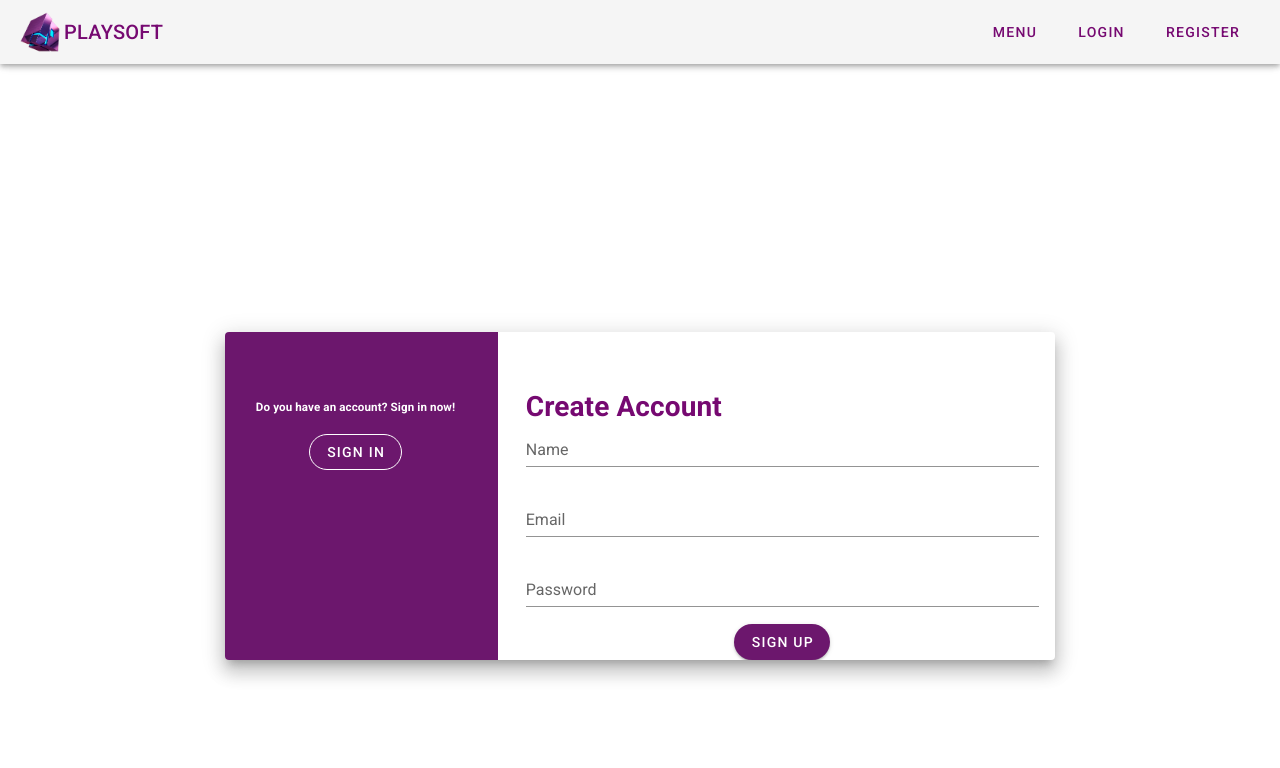
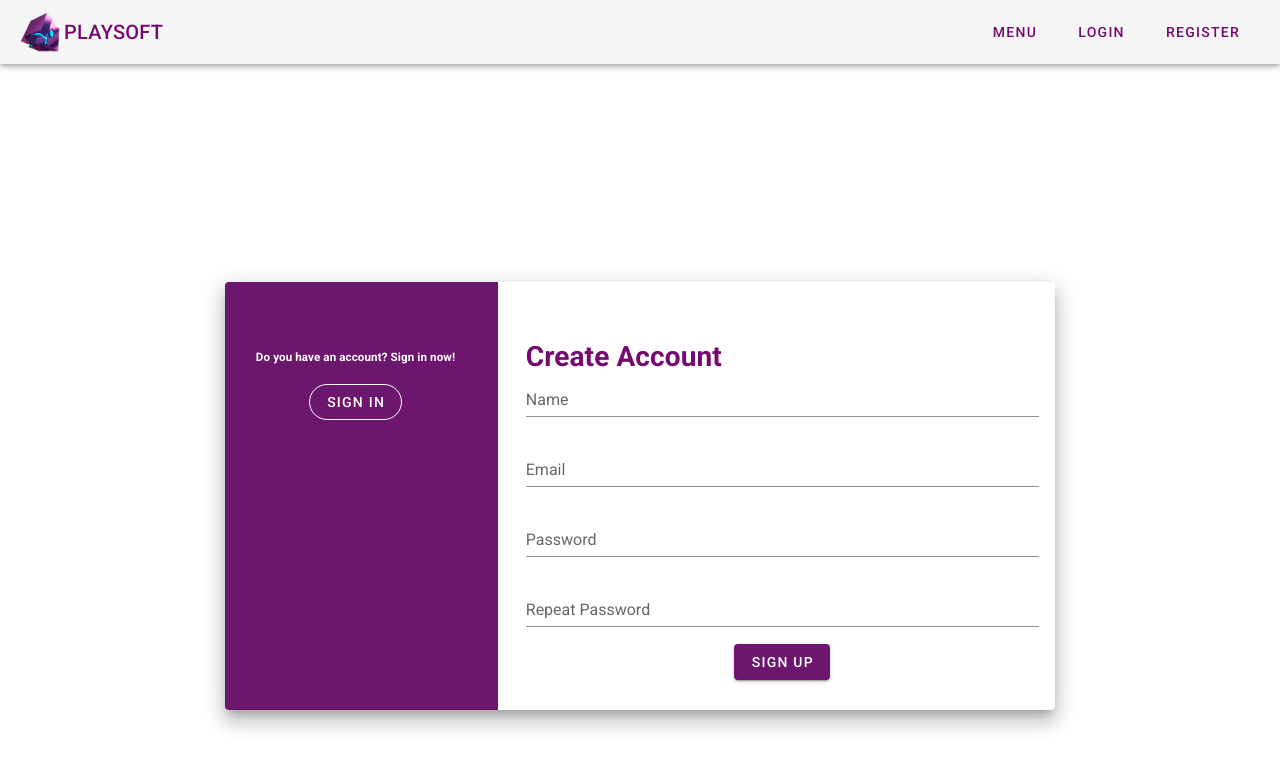
Before and after one commit to llPotoydll/PlaySoftBeta, a Vue app in the folder Web/playsoft/: page / in a window 1280 px wide. Both pictures are taken after a click on the button "SIGN UP". Shown: the top 768 px of the page. Built offline with nearby package versions, Linux system fonts and the light colour scheme.

Commit message:
loginCard modified

```diff
--- a/Web/playsoft/src/components/LoginCard.vue
+++ b/Web/playsoft/src/components/LoginCard.vue
@@ -29,12 +29,8 @@
                         </v-form>
                         <h3 class="text-center mt-4">Forgot your password ?</h3>
                       </v-card-text>
-                      <div class="text-center mt-3">
-                        <v-btn
-                          rounded
-                          color="#6c176d"
-                          dark
-                          @click="getFormInfo()"
+                      <div style="margin-bottom: 30px" class="text-center mt-3">
+                        <v-btn rounded color="#6c176d" dark @click="login()"
                           >SIGN IN</v-btn
                         >
                       </div>
@@ -74,31 +70,54 @@
                     <v-col cols="12" md="8">
                       <v-card-text class="mt-12">
                         <h1>Create Account</h1>
+                        <template>
+                          <v-alert
+                            v-show="passwordsEquals"
+                            style="margin-top: 20px; color: white"
+                            color="error"
+                            icon="$error"
+                            id="alert"
+                            ></v-alert
+                          ></template
+                        >
                         <v-form>
                           <v-text-field
+                            v-model="registerUsername"
                             label="Name"
-                            name="Name"
                             type="text"
                             color="#6c176d"
                           />
                           <v-text-field
+                            v-model="registerEmail"
                             label="Email"
-                            name="Email"
                             type="text"
                             color="#6c176d"
                           />
 
                           <v-text-field
+                            v-model="registerPassword"
                             id="password"
                             label="Password"
-                            name="password"
+                            type="password"
+                            color="#6c176d"
+                          />
+                          <v-text-field
+                            v-model="repeatPassword"
+                            id="password"
+                            label="Repeat Password"
                             type="password"
                             color="#6c176d"
                           />
                         </v-form>
                       </v-card-text>
-                      <div class="text-center mt-n5">
-                        <v-btn rounded color="#6c176d" dark>SIGN UP</v-btn>
+
+                      <div
+                        style="margin-bottom: 30px"
+                        class="text-center mt-n5"
+                      >
+                        <v-btn @click="register()" color="#6c176d" dark
+                          >SIGN UP</v-btn
+                        >
                       </div>
                     </v-col>
                   </v-row>
@@ -115,22 +134,46 @@
 <script>
 import axios from "axios";
 export default {
-  data: () => ({
-    step: 1,
-  }),
+  data() {
+    return {
+      passwordsEquals: false,
+      step: 1,
+    };
+  },
   props: {
     source: String,
   },
   methods: {
-    getFormInfo() {
-      const loginUser = JSON.stringify({
-        email: this.loginEmail,
-        password: this.loginPassword,
-      });
+    register() {
+      const error = document.getElementById("alert");
+      console.log(error)
+      if (this.registerPassword != this.repeatPassword) {
+        error.content("Passwords don't match")
+        this.passwordsEquals = true;
+      } else {
+        this.passwordsEquals = false;
+        axios
+          .post("https://localhost:7279/Auth/register", {
+            email: this.registerEmail,
+            username: this.registerUsername,
+            password: this.registerPassword,
+          })
+          .then(function (response) {
+            if (response.status != 200) {
 
+              error.innerText("Email already in use")
+              this.passwordsEquals = true;
+            }else{
+              this.passwordsEquals = false;
+            }
+          });
+      }
+    },
+    login() {
       axios
         .post("https://localhost:7279/Auth/login", {
-          user: loginUser,
+          email: this.loginEmail,
+          password: this.loginPassword,
         })
         .then(function (response) {
           console.log(response);
```
